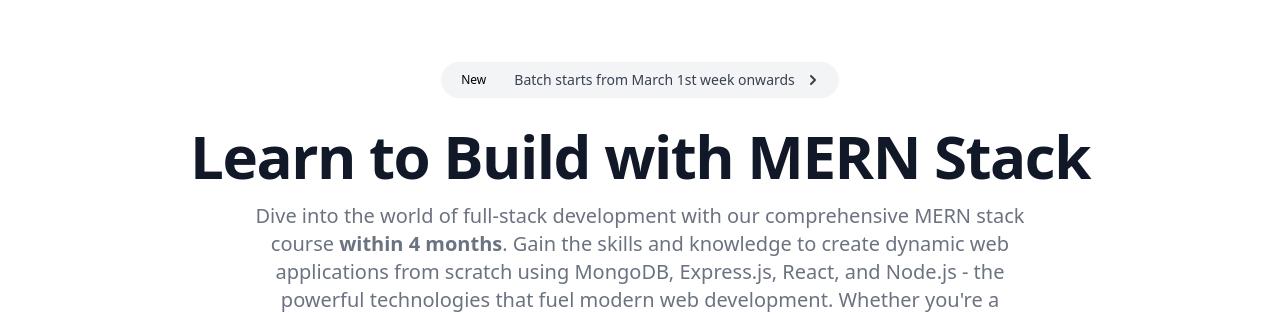
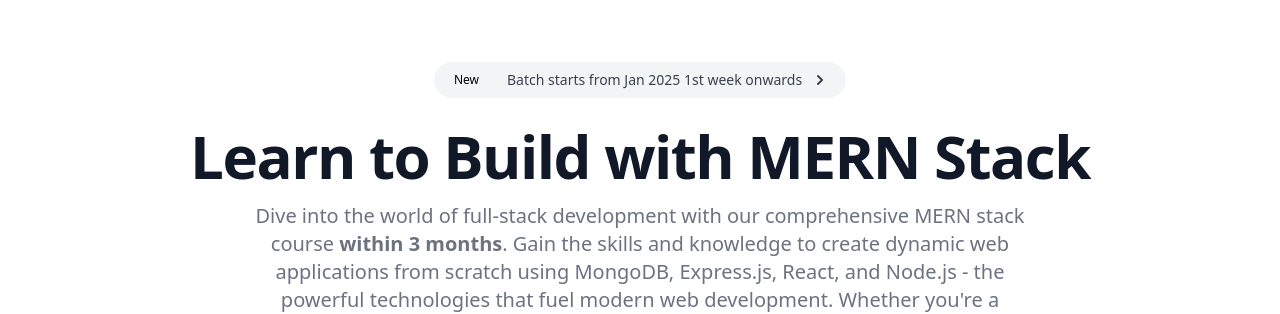
Before and after one commit to vaishnavansakthi/webshinelearning-app-frontend, a React (Vite) app: page / in a window 1280 px wide. Shown: the part 169-483 px from the top of the page. Built offline with nearby package versions, Linux system fonts and the light colour scheme.

Commit message:
fix: seo update

```diff
--- a/src/pages/Home/Home.tsx
+++ b/src/pages/Home/Home.tsx
@@ -102,7 +102,7 @@
         <meta property="og:title" content="Webshine learning creative future tech experts" />
         <meta
           property="og:description"
-          content="Welcome to WebshineLearning. We offer a full sttack learning and development services to meet your needs."
+          content="Welcome to WebshineLearning. We offer a full stack learning and development services to meet your needs."
         />
         <meta property="og:type" content="website" />
         <meta property="og:url" content="https://webshinelearning.in/" />
@@ -133,7 +133,7 @@
             role="alert"
           >
             <span className="text-xs bg-primary-600 rounded-full text-black dark:text-black px-4 py-1.5 mr-3">New</span>{" "}
-            <span className="text-sm font-medium">Batch starts from March 1st week onwards</span>
+            <span className="text-sm font-medium">Batch starts from Jan 2025 1st week onwards</span>
             <svg className="ml-2 w-5 h-5" fill="currentColor" viewBox="0 0 20 20" xmlns="http://www.w3.org/2000/svg">
               <path
                 fill-rule="evenodd"
@@ -147,7 +147,7 @@
           </h1>
           <p className="mb-8 text-lg font-normal text-gray-500 lg:text-xl sm:px-16 xl:px-48 dark:text-gray-400">
             Dive into the world of full-stack development with our comprehensive MERN stack course{" "}
-            <span className="font-extrabold">within 4 months</span>. Gain the skills and knowledge to create dynamic web
+            <span className="font-extrabold">within 3 months</span>. Gain the skills and knowledge to create dynamic web
             applications from scratch using MongoDB, Express.js, React, and Node.js - the powerful technologies that
             fuel modern web development. Whether you're a beginner or experienced developer, our course will equip you
             with the tools to build scalable, robust, and feature-rich applications. Join us and unleash your potential
```
